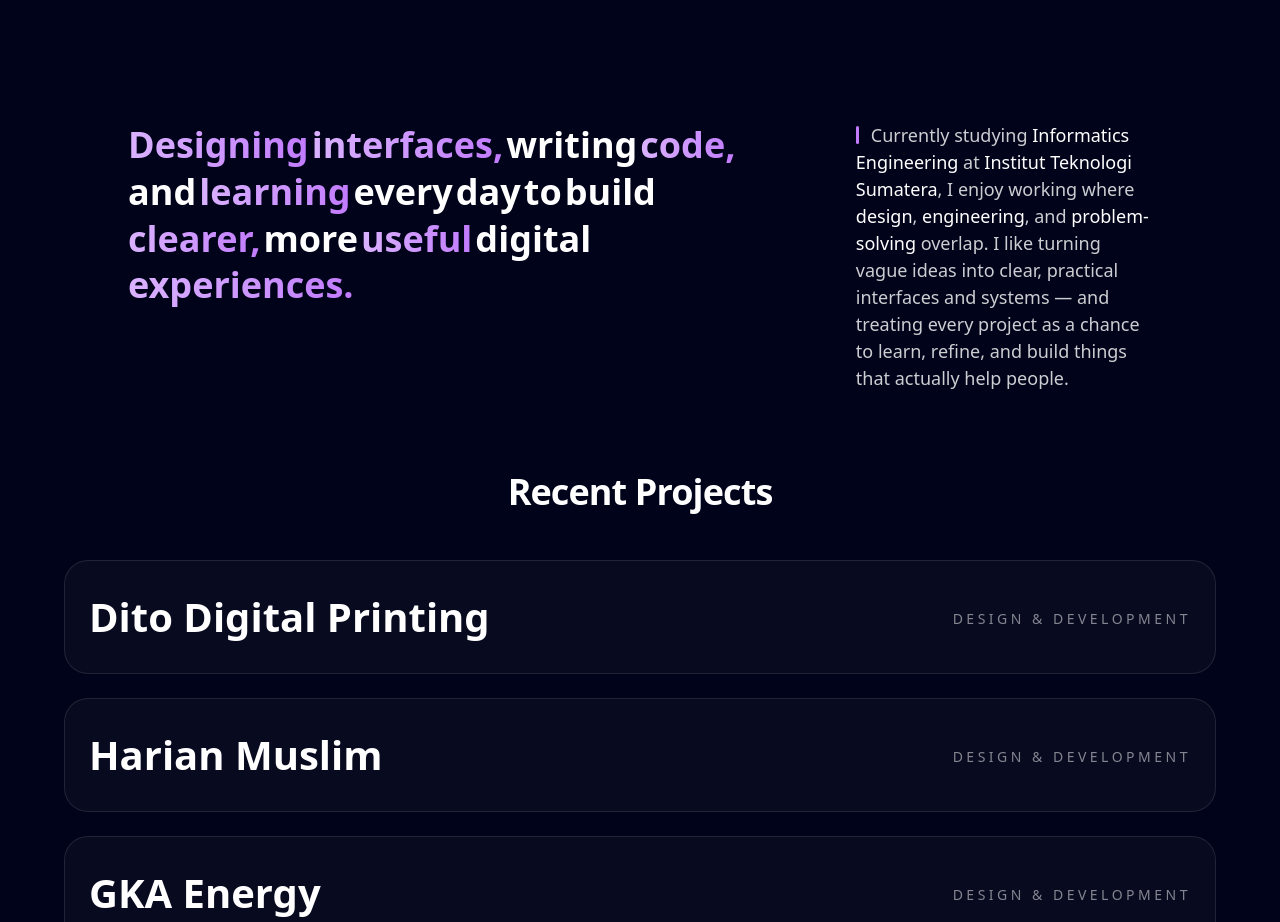
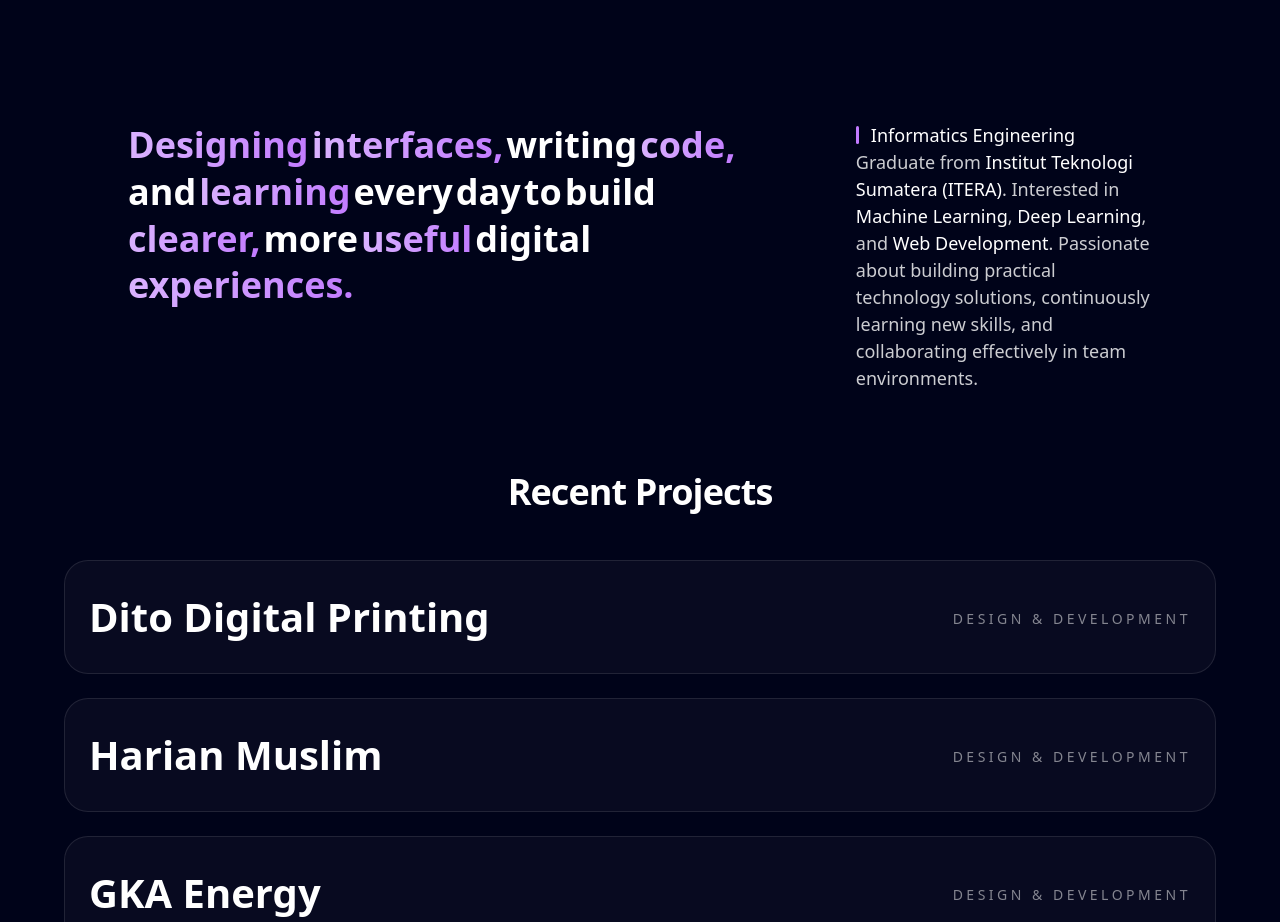
Before and after one commit to Caseinn/Portfolio, a Next.js app: page / in a window 1280 px wide. Shown: the part 780-1702 px from the top of the page. Built offline with nearby package versions, Linux system fonts and the light colour scheme.

Commit message:
feat: update description section content

```diff
--- a/components/description-section.tsx
+++ b/components/description-section.tsx
@@ -86,13 +86,13 @@ export default function DescriptionSection() {
         {/* Static Subtext */}
         <p className="m-0 text-[15px] font-light text-white/80 md:text-[18px] lg:w-4/5">
           <span className="mr-3 inline-block h-[18px] w-[3px] translate-y-[2px] rounded-full bg-purple-400" />
-          Currently studying <span className="text-white">Informatics Engineering</span> at{" "}
-          <span className="text-white">Institut Teknologi Sumatera</span>, I enjoy working
-          where <span className="text-white">design</span>,{" "}
-          <span className="text-white">engineering</span>, and{" "}
-          <span className="text-white">problem-solving</span> overlap. I like turning vague
-          ideas into clear, practical interfaces and systems — and treating every project as
-          a chance to learn, refine, and build things that actually help people.
+          <span className="text-white">Informatics Engineering</span> Graduate from{" "}
+          <span className="text-white">Institut Teknologi Sumatera (ITERA)</span>. Interested
+          in <span className="text-white">Machine Learning</span>,{" "}
+          <span className="text-white">Deep Learning</span>, and{" "}
+          <span className="text-white">Web Development</span>. Passionate about building practical
+          technology solutions, continuously learning new skills, and collaborating effectively
+          in team environments.
         </p>
       </div>
     </section>
```
